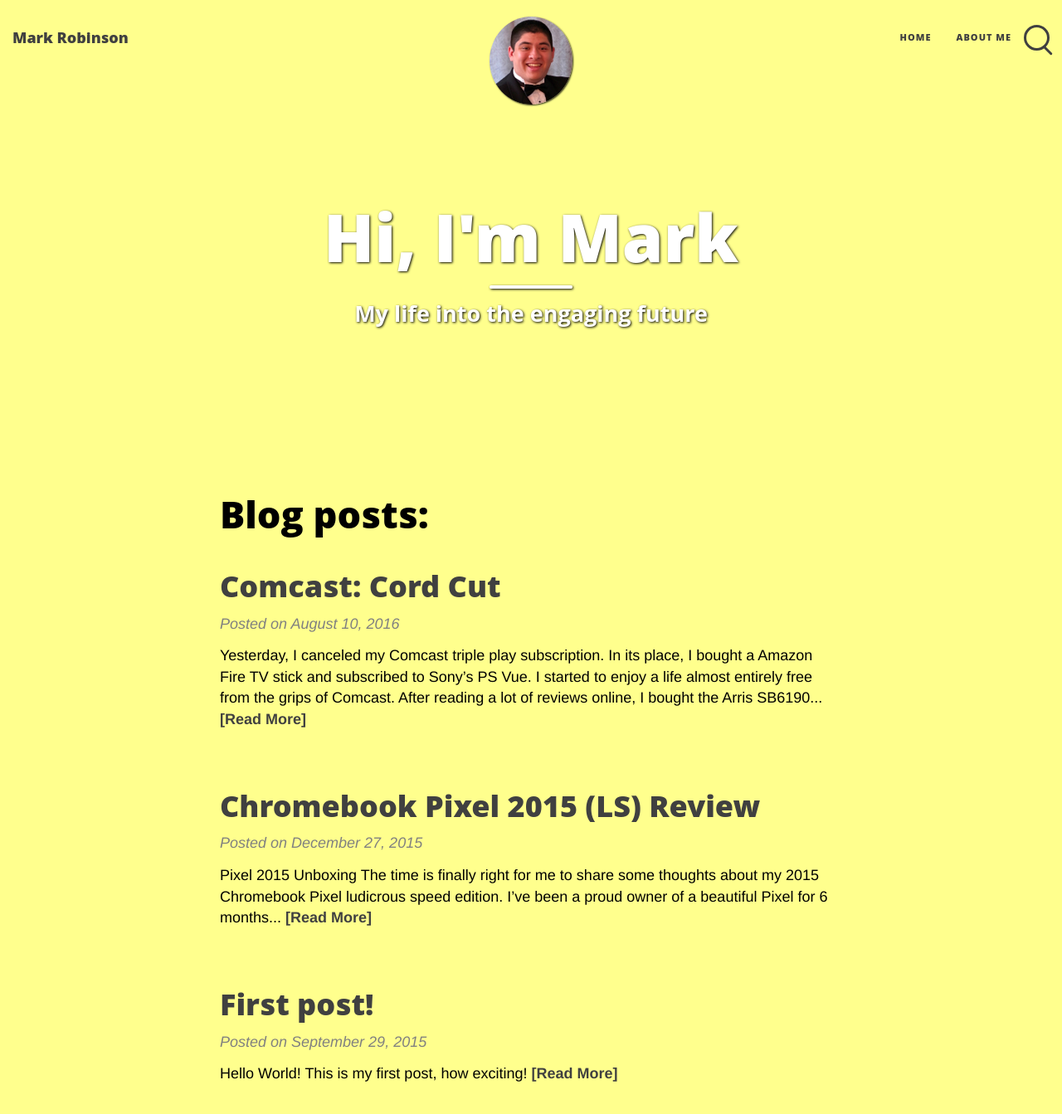
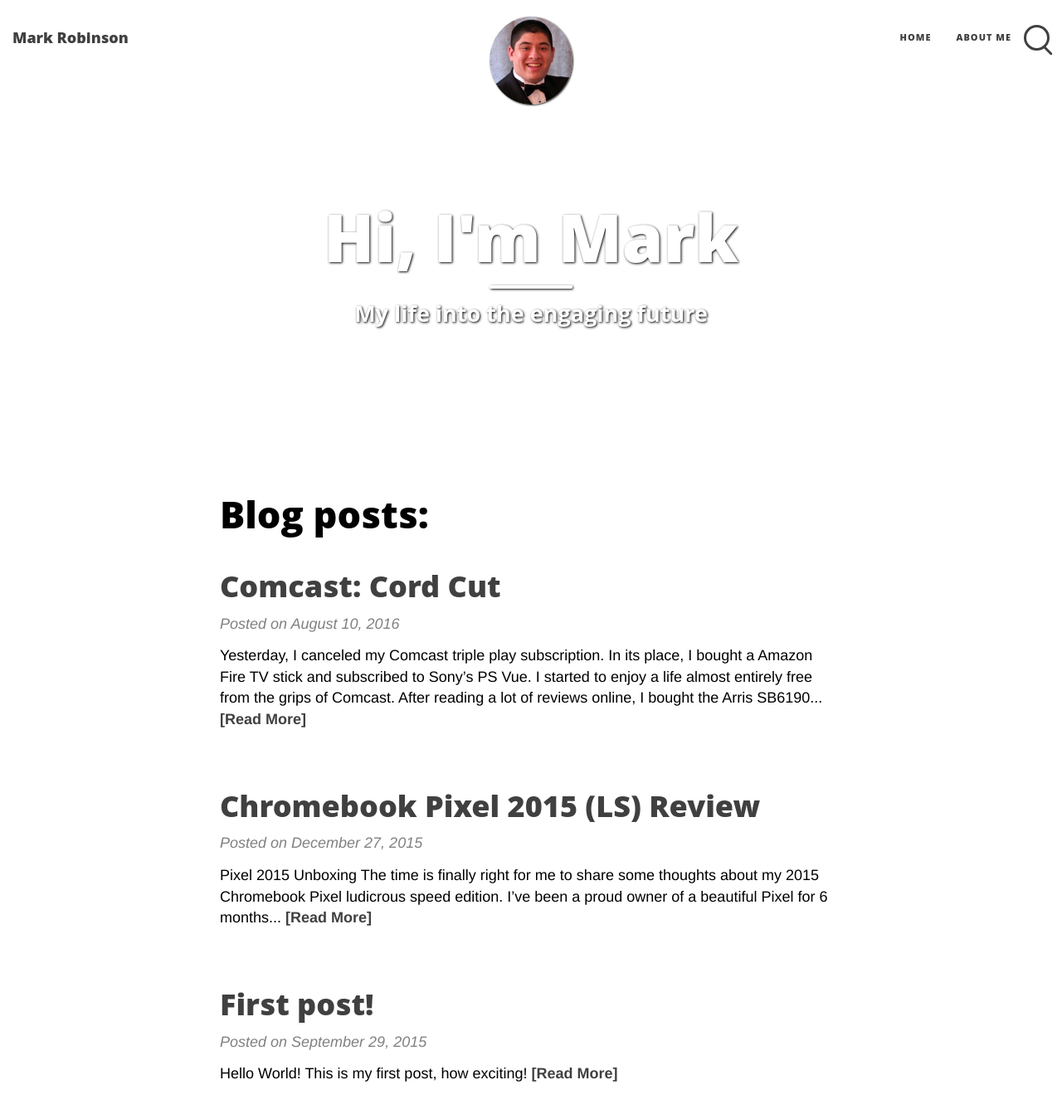
Before and after one commit to mdrobinson/mdrobinson.github.io, a Jekyll site: the page built from index.html, in a window 1280 px wide and 1400 px high. Shown: the top 1343 px of the window at 83% size. Built offline with Jekyll 4.4.1, drawn with Linux system fonts in a browser that asks for light colours; a script that is not in the unit is left out; the list of posts is cut into pages by our own code.

Commit message:
Modify CSS, Background Color

```diff
--- a/css/main.css
+++ b/css/main.css
@@ -89,7 +89,7 @@
 	.social-buttons-left div li a, .social-buttons-right div li a, .social-buttons-together div li a{opacity:1;padding:15px 15px}
 	.social-buttons-right div{margin-left:96.2px;}
 }
-body{font-family:'Helvetica', 'Times New Roman', serif;font-size:18px;color:#000;position:relative;background:#FFFF8D;}
+body{font-family:'Helvetica', 'Times New Roman', serif;font-size:18px;color:#000;position:relative;background:#fff;}
 p{line-height:1.75;margin:30px 0;}
 p a{color:#008AFF;}
 h1,h2,h3,h4,h5,h6{font-family:'Open Sans', 'Helvetica Neue', Helvetica, Arial, sans-serif;font-weight:800;}
@@ -116,7 +116,7 @@ img::-moz-selection{color:white;background:transparent;}
 .index-posts-title{font-weight:800;font-family:'Open Sans', 'Helvetica Neue', Helvetica, Arial, sans-serif;font-size:38px;}
 @media only screen and (min-width:768px){.index-posts-title{margin-top:10px;font-size:45px;}
 }
-.navbar-custom{background:#FFFF8D;border-bottom:1px solid #FFFF8D;font-family:'Open Sans', 'Helvetica Neue', Helvetica, Arial, sans-serif;}
+.navbar-custom{background:#fff;border-bottom:1px solid #fff;font-family:'Open Sans', 'Helvetica Neue', Helvetica, Arial, sans-serif;}
 .navbar-custom .nav li a{text-transform:uppercase;font-size:11px;letter-spacing:1px;}
 .navbar-custom .navbar-brand,
 .navbar-custom .nav li a{font-weight:800;color:#404040;}
@@ -136,7 +136,7 @@ img::-moz-selection{color:white;background:transparent;}
 .navbar-custom .avatar-container .avatar-img-border{width:100%;box-shadow:1px 1px 2px rgba(0, 0, 0, .8);-webkit-box-shadow:1px 1px 2px rgba(0, 0, 0, .8);-moz-box-shadow:1px 1px 2px rgba(0, 0, 0, .8);}
 .navbar-custom .avatar-container .avatar-img{width:100%;}
 }
-footer{padding:30px 0;background:#FFFF8D;border-top:1px #FFFF8D solid;margin-top:50px;font-size:14px;}
+footer{padding:30px 0;background:#fff;border-top:1px #fff solid;margin-top:50px;font-size:14px;}
 footer a{color:#404040;}
 footer .list-inline{margin:0;padding:0;}
 footer .copyright{font-family:Open Sans;text-align:center;margin-bottom:0;}
@@ -145,7 +145,7 @@ footer .theme-by{text-align:center;margin:10px 0 0;}
 footer .footer-links{font-size:18px;}
 footer .copyright{font-size:16px;}
 }
-.post-preview{padding:20px 0;border-bottom:1px solid #FFFF8D;}
+.post-preview{padding:20px 0;border-bottom:1px solid #fff;}
 @media only screen and (min-width:768px){.post-preview{padding:35px 0;}
 }
 .post-preview:last-child{border-bottom:0;}
```
Also changed, not shown: 1 other file.
